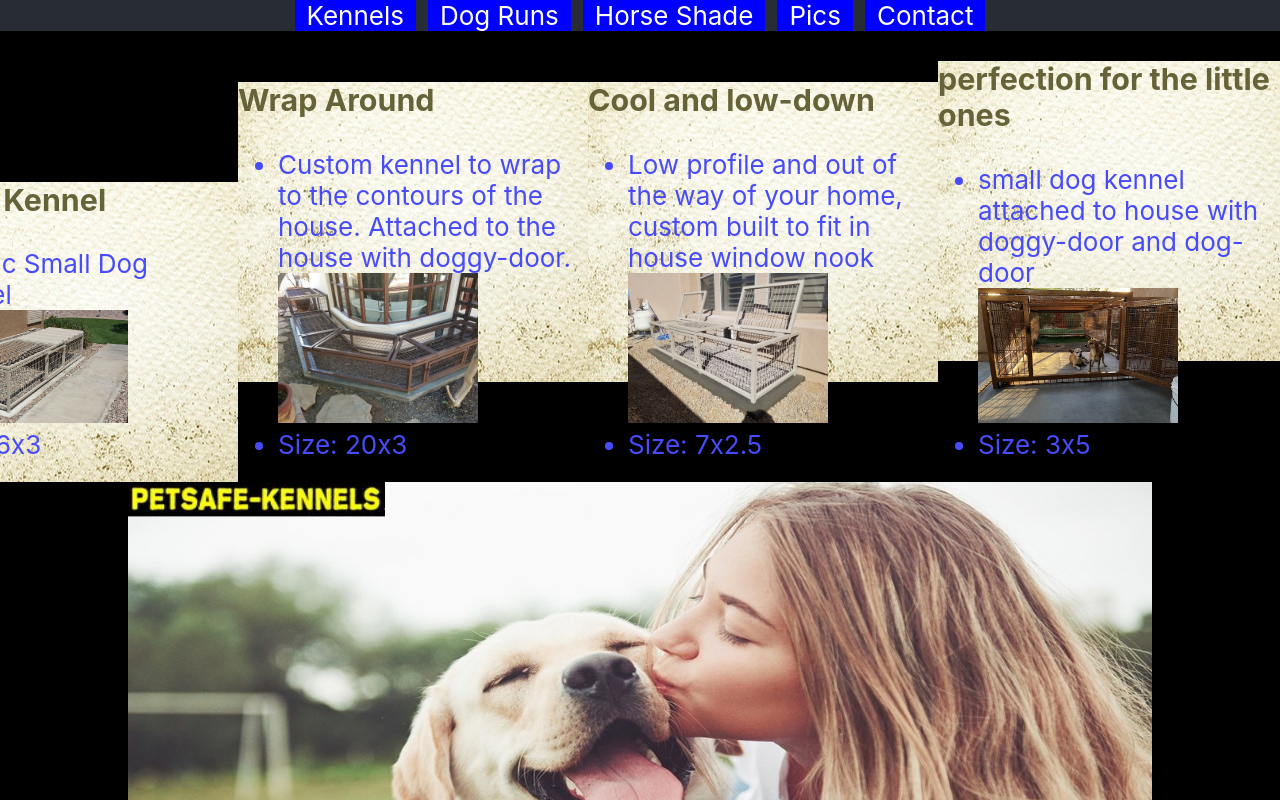
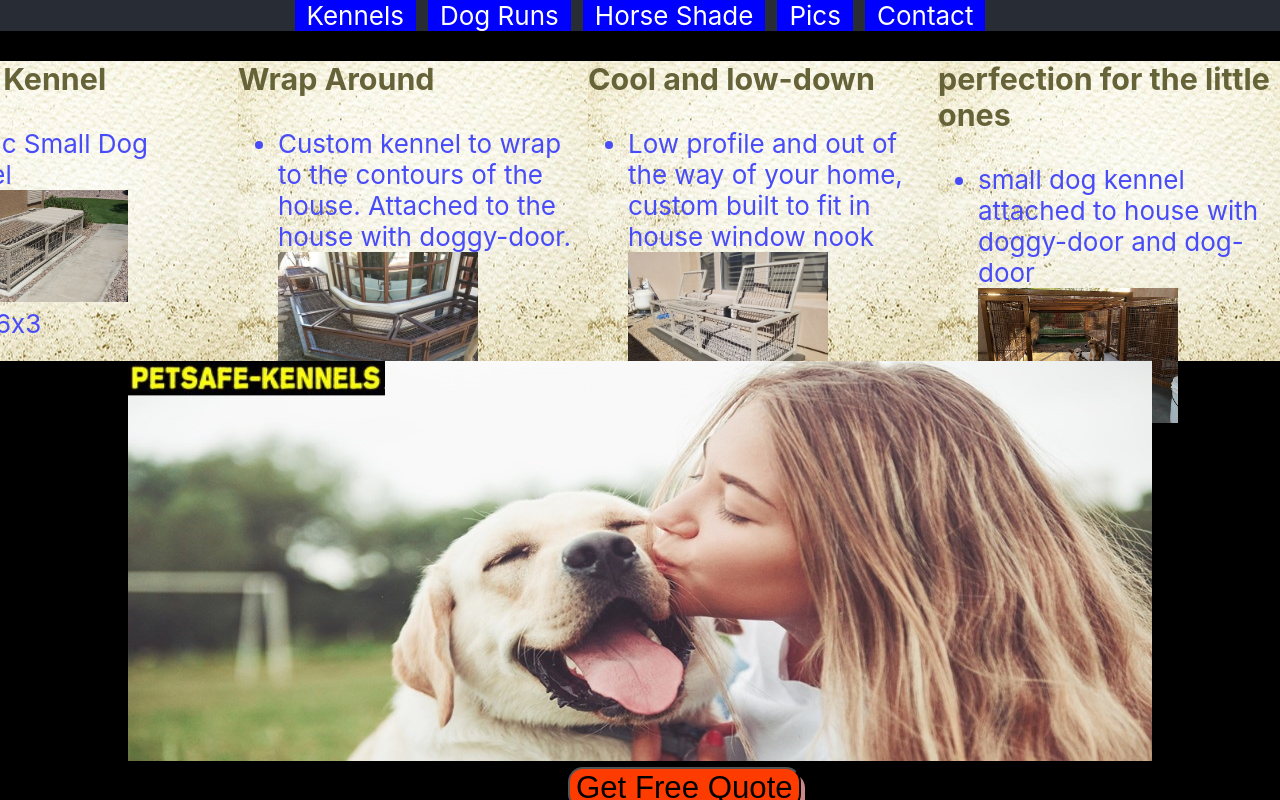
Before and after one commit to rhtaylor/Petsafe-kennels, a React (Create React App) app in the folder React-Front/pet-safe-kennels/: page / in a window 1280 px wide. Shown: the top 800 px of the page. Built offline with nearby package versions, Linux system fonts and the light colour scheme; no server answers.

Commit message:
added sub-master div for components to display on homepage #kennel_slide

```diff
--- a/React-Front/pet-safe-kennels/src/components/All-Dog-Kennels.jsx
+++ b/React-Front/pet-safe-kennels/src/components/All-Dog-Kennels.jsx
@@ -16,9 +16,9 @@ export default class AllDogKennelsPage extends Component{
        return DOGARRAY.map((k,i) => <DogKennel kennel={k}/>)
    }
     render(){
-        return(<span>
+        return(<div id="kennel_slide">
             {this.make_kennels()}
 
-        </span>)
+        </div>)
     }
 }
--- a/React-Front/pet-safe-kennels/src/css/kennel-card-all.scss
+++ b/React-Front/pet-safe-kennels/src/css/kennel-card-all.scss
@@ -1,8 +1,10 @@
+#kennel_slide{
+    display: flex !important;
 .parentDog{
     display:inline-block !important;
     .myKennels{
 
-        padding-bottom: 10%;
+
         div{
             max-height: clamp(200px, 200px, 200px) !important;
             max-width: clamp(200px, 200px,200px) !important;
@@ -26,3 +28,4 @@
 }
     }
 }
+}
```
Also changed, not shown: 1 other file (tests, documents, lock files or other folders).
